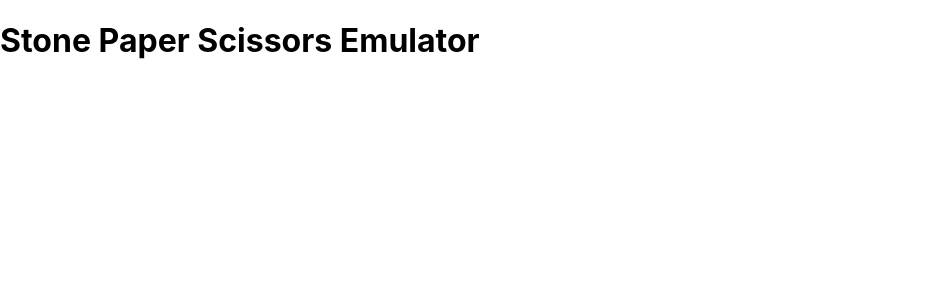
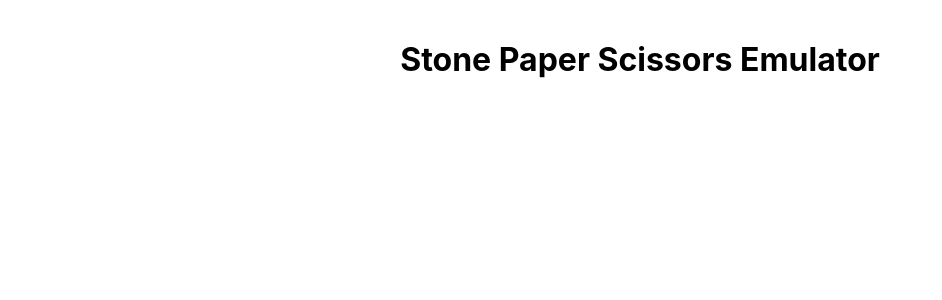
Before and after one commit to divyanshchahar/stone_paper-scissors, a React (Create React App) app: page / in a window 1280 px wide. Shown: the top 300 px of the page, without its empty margins (0-942 px from the left). Built offline with nearby package versions, Linux system fonts and the light colour scheme.

Commit message:
added styling

```diff
--- a/src/App.css
+++ b/src/App.css
@@ -1,38 +1,37 @@
-.App {
-  text-align: center;
+* {
+  box-sizing: border-box;
+  padding: 0;
+  margin: 0;
 }
 
-.App-logo {
-  height: 40vmin;
-  pointer-events: none;
+:root {
+  --p0: 5vh;
 }
 
-@media (prefers-reduced-motion: no-preference) {
-  .App-logo {
-    animation: App-logo-spin infinite 20s linear;
+h1 {
+  text-align: center;
+  padding: var(--p0);
+}
+
+/*
+##################
+# TOUCH DISPLAYS #
+##################
+*/
+
+@media screen and (min-width: 429px) {
+  :root {
+    --p0: 5vh;
   }
 }
 
-.App-header {
-  background-color: #282c34;
-  min-height: 100vh;
-  display: flex;
-  flex-direction: column;
-  align-items: center;
-  justify-content: center;
-  font-size: calc(10px + 2vmin);
-  color: white;
-}
+/*
+#####################
+# COMPUTER DISPLAYS #
+##################### */
 
-.App-link {
-  color: #61dafb;
-}
-
-@keyframes App-logo-spin {
-  from {
-    transform: rotate(0deg);
-  }
-  to {
-    transform: rotate(360deg);
+@media screen and (min-width: 1025px) {
+  :root {
+    --p0: 5vh;
   }
 }
```
